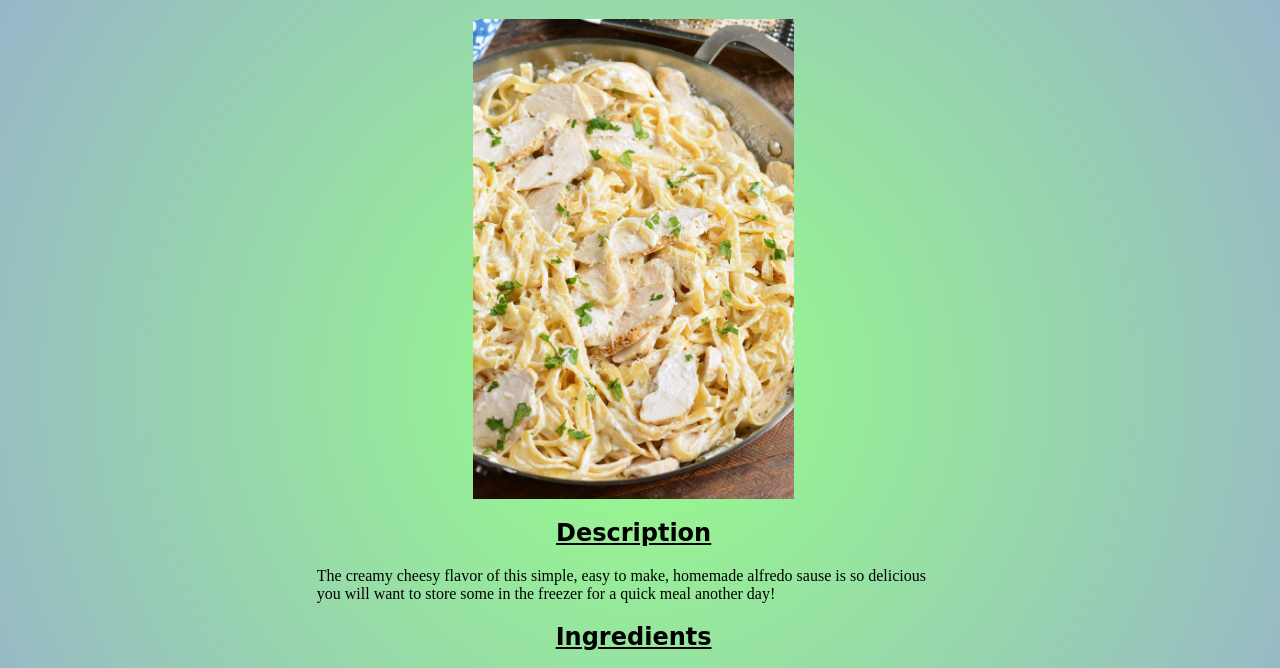
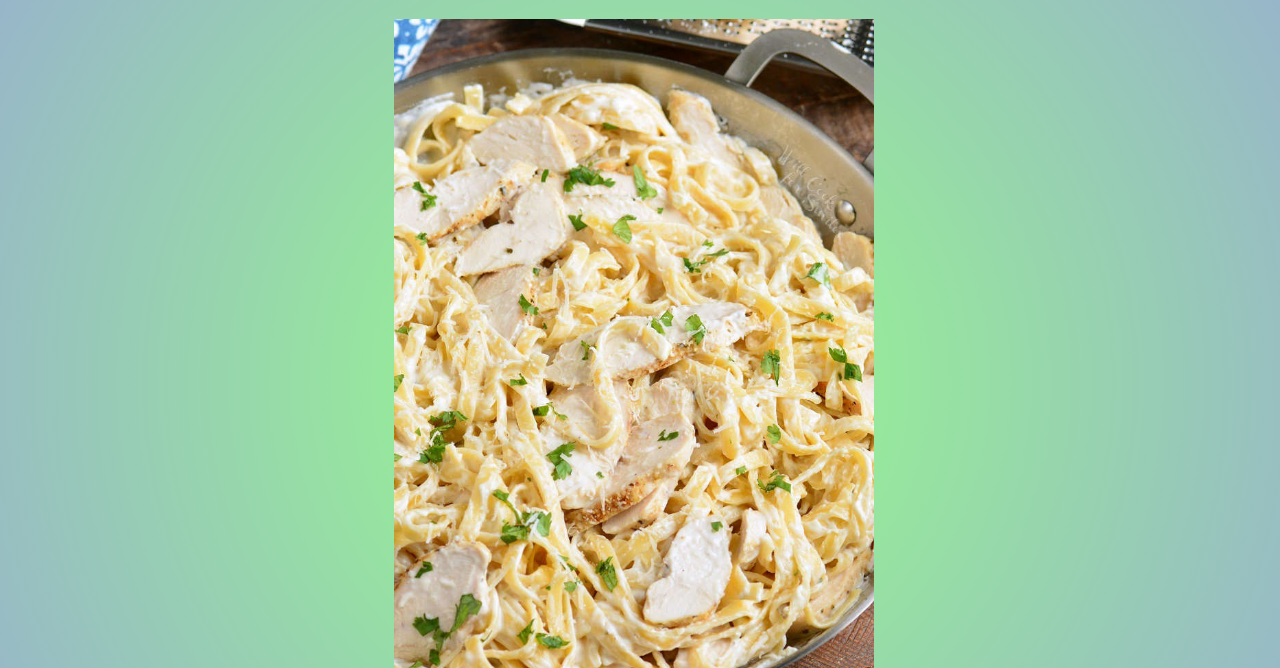
Before and after one commit to joe-crosby/odin-recipes, a plain HTML site: page recipes/chicken-alfredo.html in a window 1280 px wide. Shown: the part 102-770 px from the top of the page. Drawn offline with Linux system fonts and the light colour scheme; a web font is replaced by a local one.

```diff
--- a/css/style.css
+++ b/css/style.css
@@ -86,7 +86,8 @@ ol li {
 }
 
 img {
-  max-height: 30em;
+  height: auto;
+  max-width: 30em;
   display: block;
   margin: 0 auto;
 }
```
